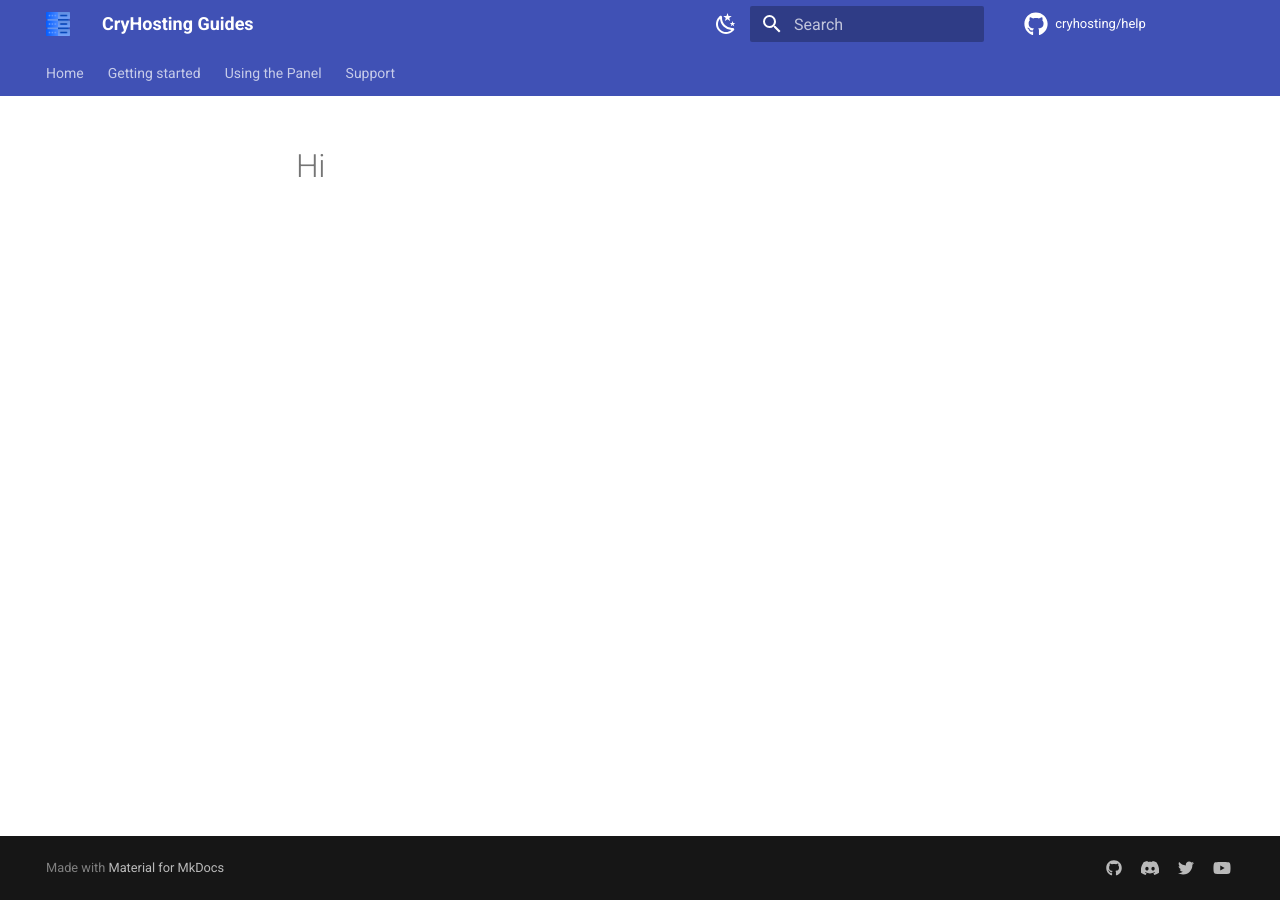
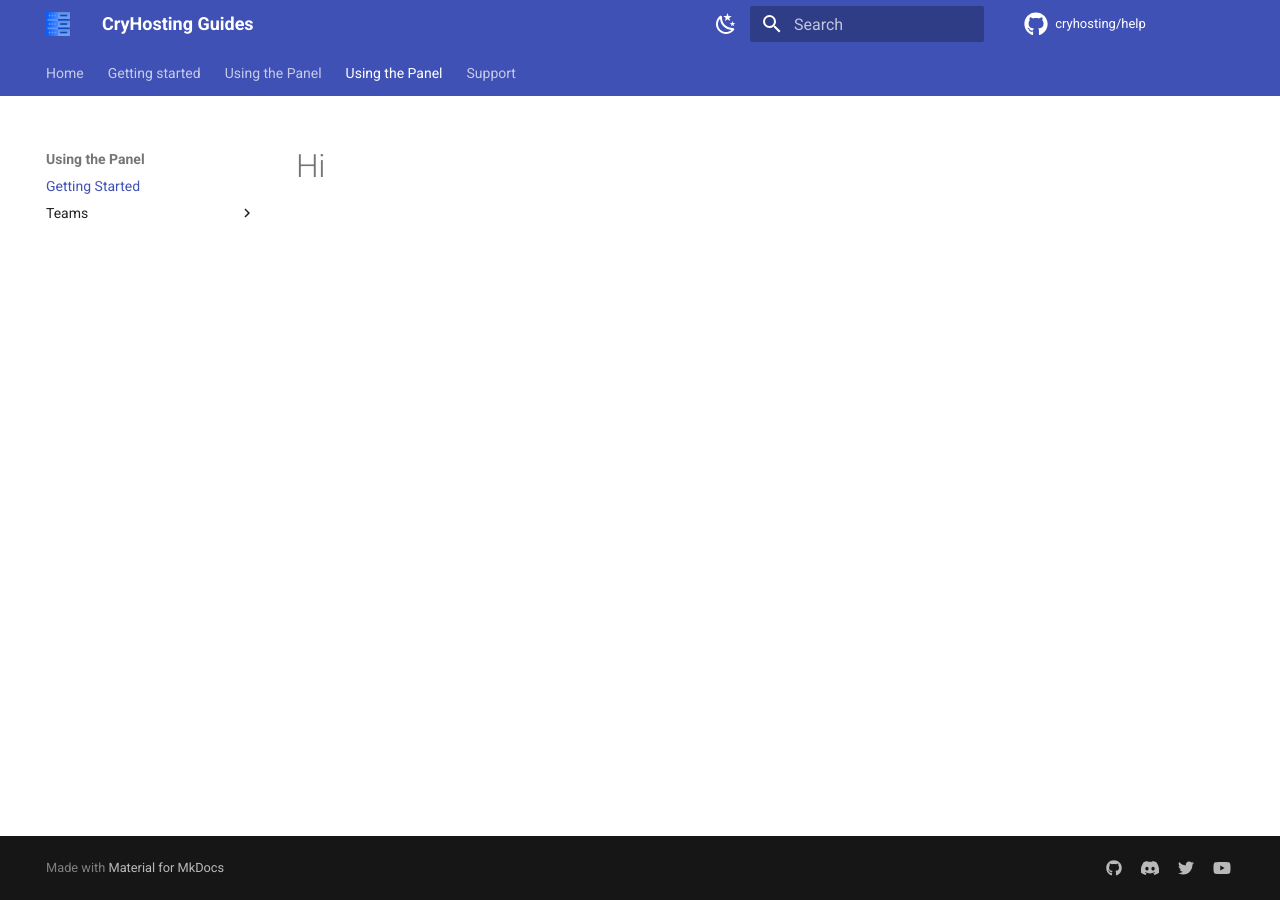
Before and after one commit to CryHosting/Help, an MkDocs documentation site: the page built from docs/sections/using-the-panel/index.md, in a window 1280 px wide. Built offline with MkDocs 1.6.1 and Material for MkDocs 9.7.7, drawn with Linux system fonts in a browser that asks for light colours; comment, search, counter and statistics services are not loaded.

Commit message:
Update mkdocs.yml

```diff
--- a/mkdocs.yml
+++ b/mkdocs.yml
@@ -67,4 +67,8 @@ nav:
     - sections/using-the-panel
     - Teams:
       - sections/using-the-panel/teams.md
+  - Using the Panel:
+    - sections/using-the-panel/index.md
+    - Teams:
+      - Teams: sections/using-the-panel/teams.md
   - Support: sections/support
```
